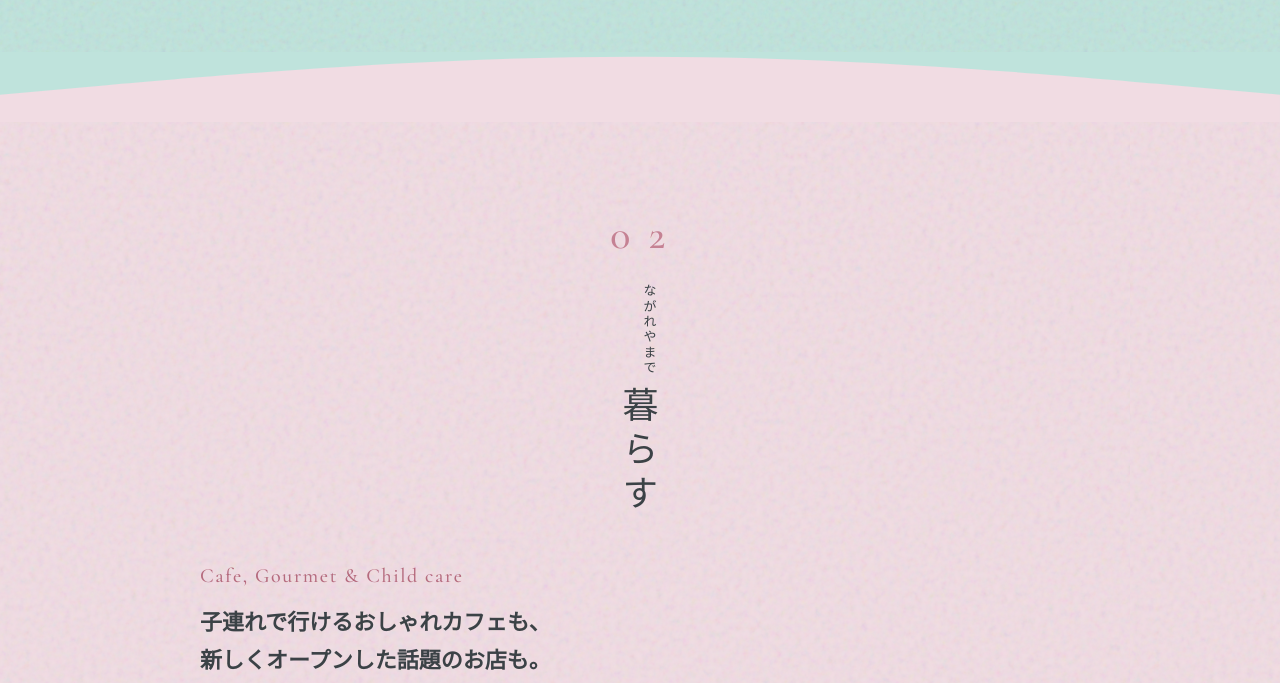
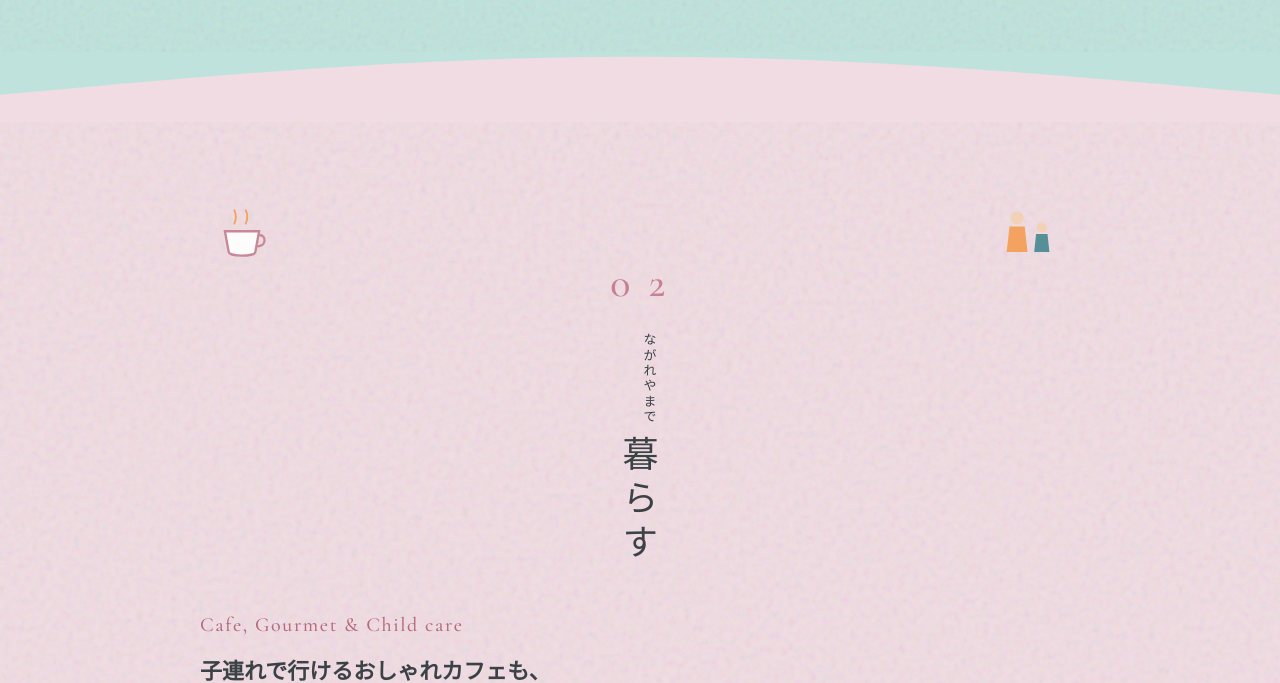
Before and after one commit to kazu583/nagareyama.city, a plain HTML site: page index.html in a window 1280 px wide. Shown: the part 2980-3663 px from the top of the page. Drawn offline with nearby package versions, Linux system fonts and the light colour scheme.

Commit message:
Add script tag for decor.js

```diff
--- a/index.html
+++ b/index.html
@@ -1407,5 +1407,6 @@
 
         startAutoRotation();
     </script>
+    <script src="decor.js"></script>
 </body>
 </html>
```
